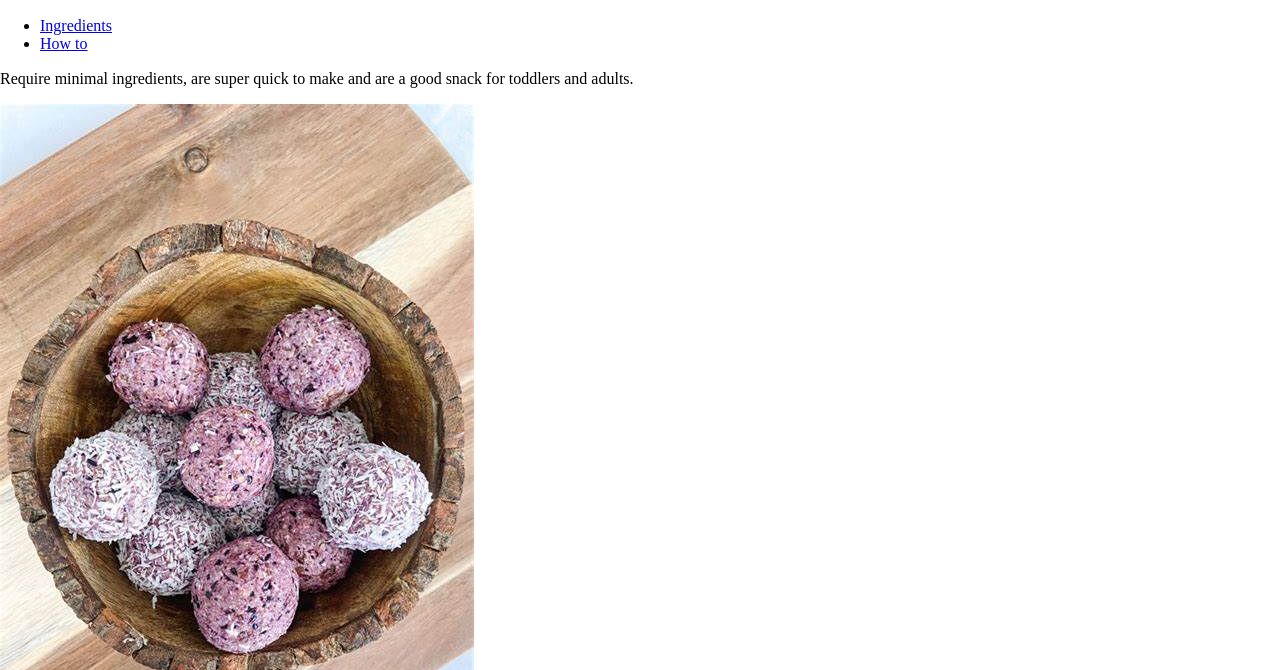
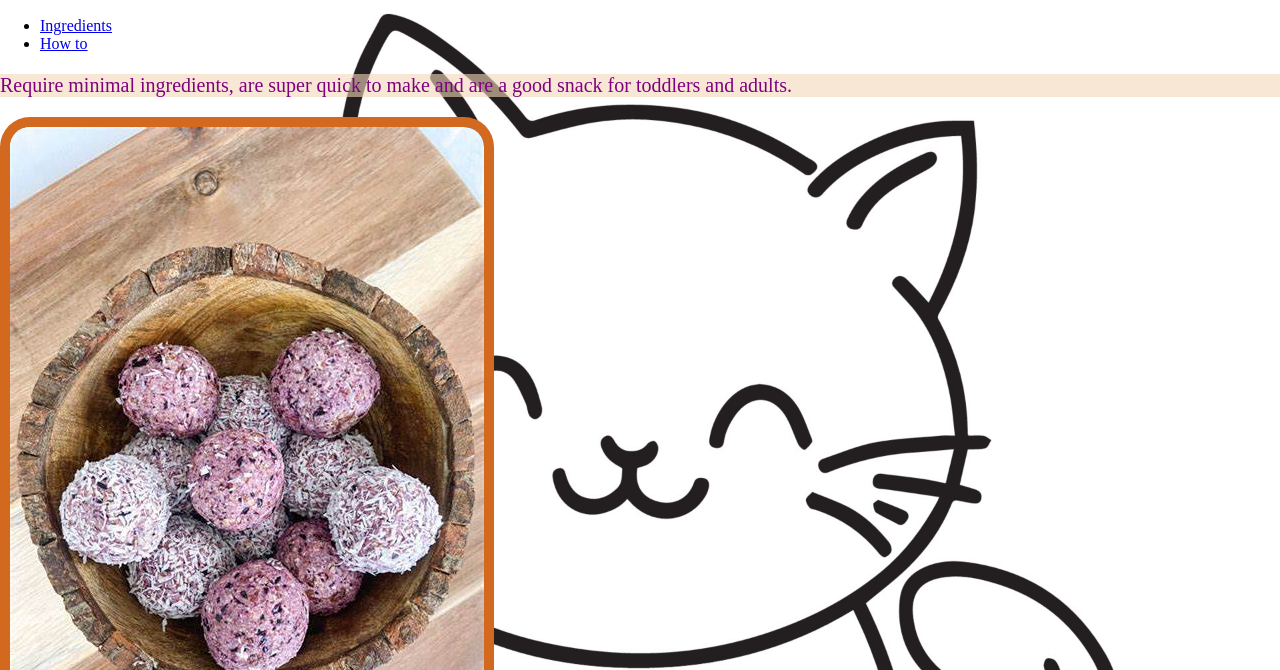
Before and after one commit to Kaca-S/blueberry-balls, a plain HTML site: page index.html in a window 1280 px wide. Shown: the part 130-800 px from the top of the page. Drawn offline with nearby package versions, Linux system fonts and the light colour scheme.

Commit message:
link to styles.css

```diff
--- a/index.html
+++ b/index.html
@@ -6,6 +6,7 @@
     <link href="https://unpkg.com/@csstools/normalize.css" rel="stylesheet" />
     <title>Blueberry balls recipe</title>
     <link rel="stylesheet" href="styles/normalize.css">
+    <link rel="stylesheet" href="styles/index.css">
     <style>
         h1 {
             color: purple;
```
